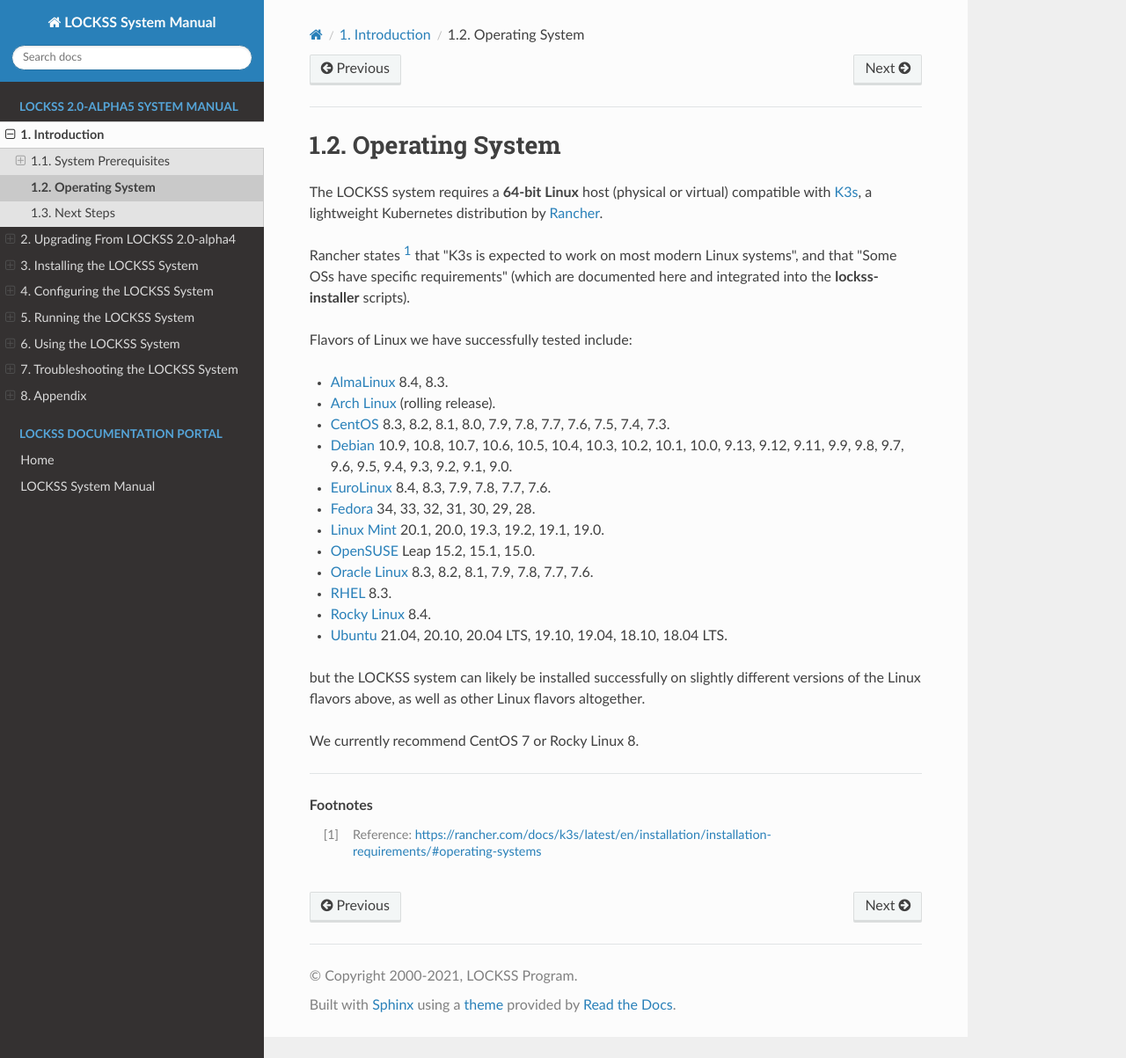
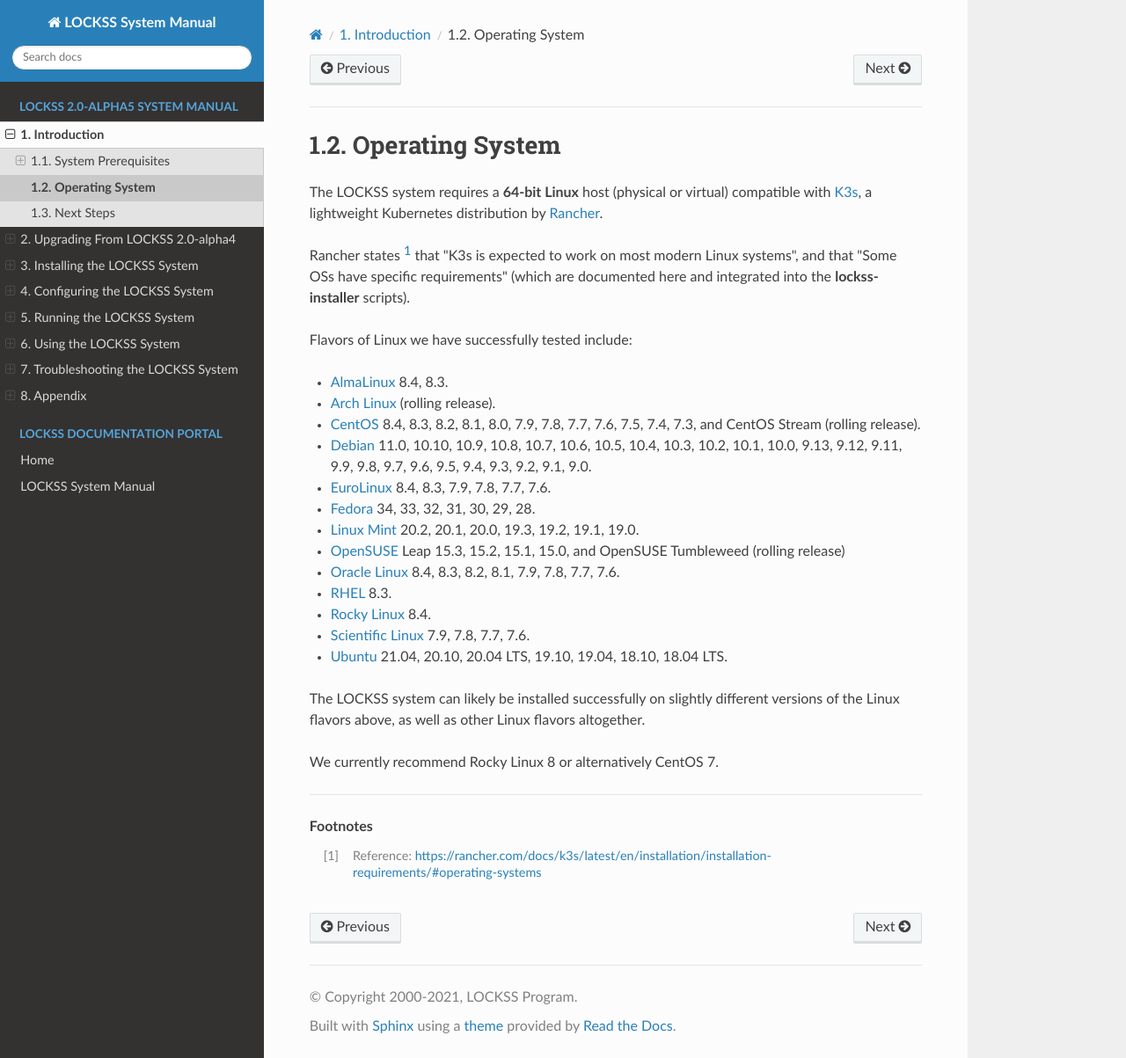
Before and after one commit to lockss/lockss-rtd-manual, a Sphinx documentation site: the page built from docs/introduction/os.rst, in a window 1280 px wide and 1203 px high. Shown: the whole window at 88% size. Built offline with Sphinx 7.4.7 and the Read the Docs theme 2.0.0, drawn with Linux system fonts in a browser that asks for light colours.

Commit message:
Add CentOS Stream, OpenSUSE Tumbleweed, Scientific Linux, and versions of CentOS, Debian, Linux Mint and Oracle Linux.

```diff
--- a/docs/introduction/os.rst
+++ b/docs/introduction/os.rst
@@ -12,34 +12,36 @@ Flavors of Linux we have successfully tested include:
 
 *  `Arch Linux <https://archlinux.org/>`_ (rolling release).
 
-*  `CentOS <https://www.centos.org/>`_ 8.3, 8.2, 8.1, 8.0, 7.9, 7.8, 7.7, 7.6, 7.5, 7.4, 7.3.
+*  `CentOS <https://www.centos.org/>`_ 8.4, 8.3, 8.2, 8.1, 8.0, 7.9, 7.8, 7.7, 7.6, 7.5, 7.4, 7.3, and CentOS Stream (rolling release).
 
-*  `Debian <https://www.debian.org/>`_ 10.9, 10.8, 10.7, 10.6, 10.5, 10.4, 10.3, 10.2, 10.1, 10.0, 9.13, 9.12, 9.11, 9.9, 9.8, 9.7, 9.6, 9.5, 9.4, 9.3, 9.2, 9.1, 9.0.
+*  `Debian <https://www.debian.org/>`_ 11.0, 10.10, 10.9, 10.8, 10.7, 10.6, 10.5, 10.4, 10.3, 10.2, 10.1, 10.0, 9.13, 9.12, 9.11, 9.9, 9.8, 9.7, 9.6, 9.5, 9.4, 9.3, 9.2, 9.1, 9.0.
 
 *  `EuroLinux <https://en.euro-linux.com/>`_ 8.4, 8.3, 7.9, 7.8, 7.7, 7.6.
 
 *  `Fedora <https://getfedora.org/>`_ 34, 33, 32, 31, 30, 29, 28.
 
-*  `Linux Mint <https://linuxmint.com/>`_ 20.1, 20.0, 19.3, 19.2, 19.1, 19.0.
+*  `Linux Mint <https://linuxmint.com/>`_ 20.2, 20.1, 20.0, 19.3, 19.2, 19.1, 19.0.
 
-*  `OpenSUSE <https://www.opensuse.org/>`_ Leap 15.2, 15.1, 15.0.
+*  `OpenSUSE <https://www.opensuse.org/>`_ Leap 15.3, 15.2, 15.1, 15.0, and OpenSUSE Tumbleweed (rolling release)
 
-*  `Oracle Linux <https://www.oracle.com/linux/>`_ 8.3, 8.2, 8.1, 7.9, 7.8, 7.7, 7.6.
+*  `Oracle Linux <https://www.oracle.com/linux/>`_ 8.4, 8.3, 8.2, 8.1, 7.9, 7.8, 7.7, 7.6.
 
 *  `RHEL <https://www.redhat.com/>`_ 8.3.
 
 *  `Rocky Linux <https://rockylinux.org/>`_ 8.4.
 
+*  `Scientific Linux <https://scientificlinux.org/>`_ 7.9, 7.8, 7.7, 7.6.
+
 *  `Ubuntu <https://ubuntu.com/>`_ 21.04, 20.10, 20.04 LTS, 19.10, 19.04, 18.10, 18.04 LTS.
 
-but the LOCKSS system can likely be installed successfully on slightly different versions of the Linux flavors above, as well as other Linux flavors altogether.
+The LOCKSS system can likely be installed successfully on slightly different versions of the Linux flavors above, as well as other Linux flavors altogether.
 
-We currently recommend CentOS 7 or Rocky Linux 8.
+We currently recommend Rocky Linux 8 or alternatively CentOS 7.
 
 ----
 
 .. rubric:: Footnotes
 
-.. [#fn1]
+.. [#fnk3sos]
 
    Reference: https://rancher.com/docs/k3s/latest/en/installation/installation-requirements/#operating-systems
```
Also changed, not shown: other parts of docs/introduction/os.rst (+1 -1 lines), docs/appendix/curl.rst (+17 -1 lines), docs/appendix/os-updates.rst (+17 -1 lines), docs/appendix/wget.rst (+17 -1 lines).
